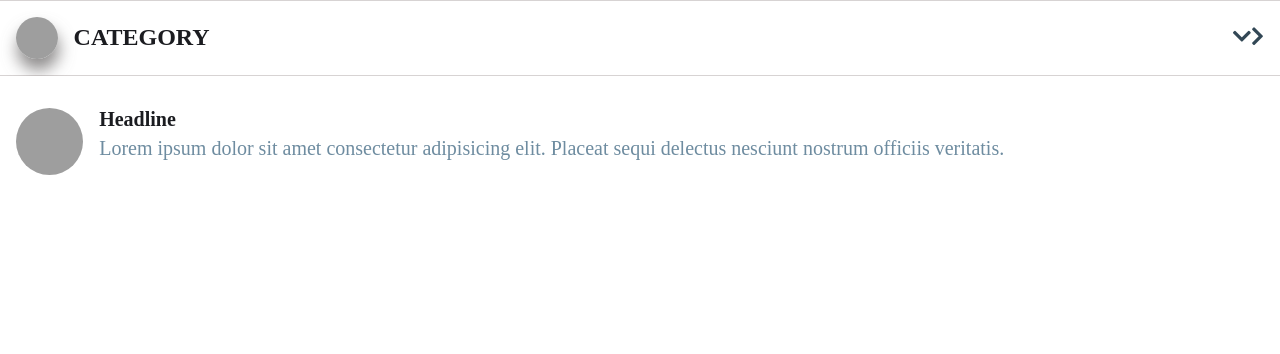
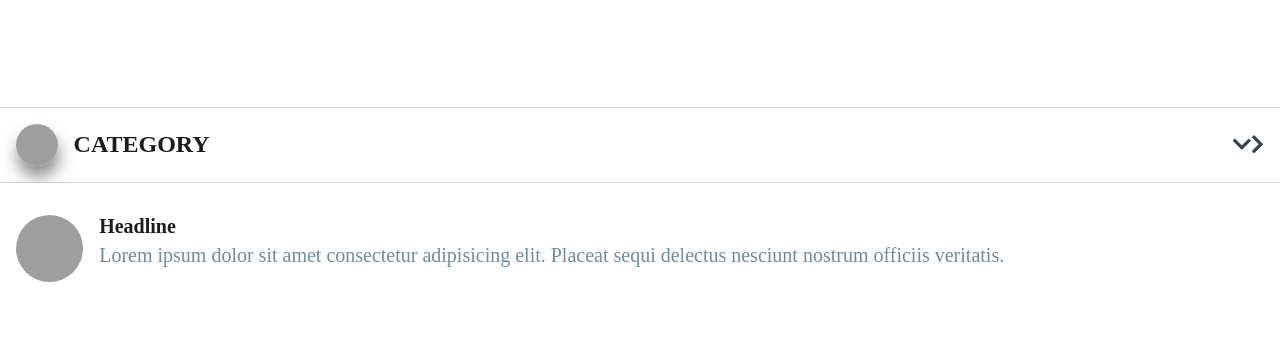
Before and after one commit to rts-cmk-wu06/newsbox-CecileAnna, a website: page practice-newscards.html in a window 1280 px wide. Drawn offline with nearby package versions, Linux system fonts and the light colour scheme; no server answers; grey boxes are pictures that could not be loaded; a web font is replaced by a local one.

Commit message:
dynamic build of cards trial

```diff
--- a/sass/index.scss
+++ b/sass/index.scss
@@ -249,6 +249,10 @@ $secondary-typo: Rift Soft;
 }
 
 //news-cards
+.News-cards {
+    margin: 6.7rem 0 0 0;
+}
+
 //utility classes
 ._collapsed {
     height: 0;
@@ -331,10 +335,14 @@ $secondary-typo: Rift Soft;
         display: flex;
         flex-flow: column nowrap;
         margin-left: 1rem;
+        width: 80%;
     }
     &__h3 {
         margin-bottom: 0.4rem;
         text-transform: capitalize;
+        text-overflow: ellipsis;
+        overflow: hidden;
+        white-space: nowrap;
     }
     &__p {
         display: -webkit-box;
```
Also changed, not shown: index.html (+2 -1 lines), css/index.css.
